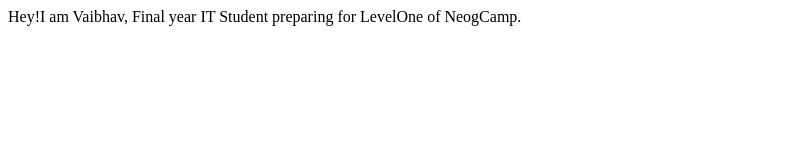
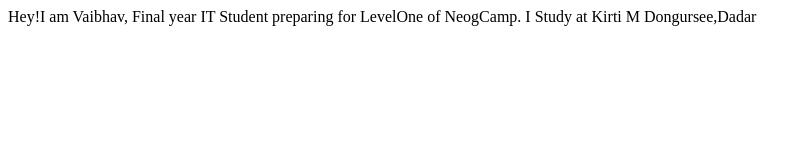
Before and after one commit to vvaibhavdesai/Demo-website, a plain HTML site: page index.html in a window 1280 px wide. Shown: the whole page, without its empty margins (0-812 px from the left). Drawn offline with Linux system fonts and the light colour scheme.

Commit message:
update: Text added

```diff
--- a/index.html
+++ b/index.html
@@ -8,5 +8,6 @@
 <body>
     Hey!I am Vaibhav,
     Final year IT Student preparing for LevelOne of NeogCamp.
+    I Study at Kirti M Dongursee,Dadar
 </body>
 </html>
```
